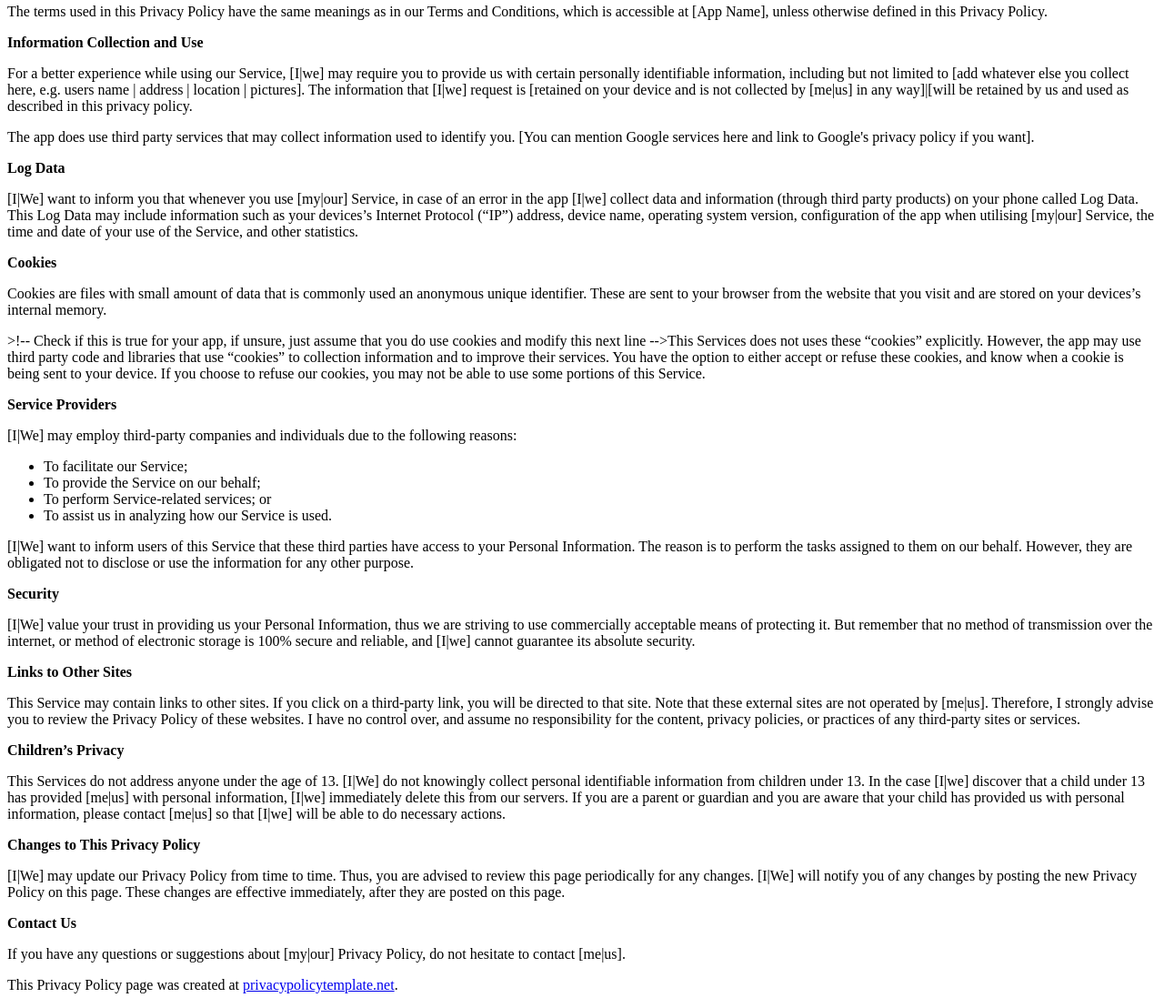
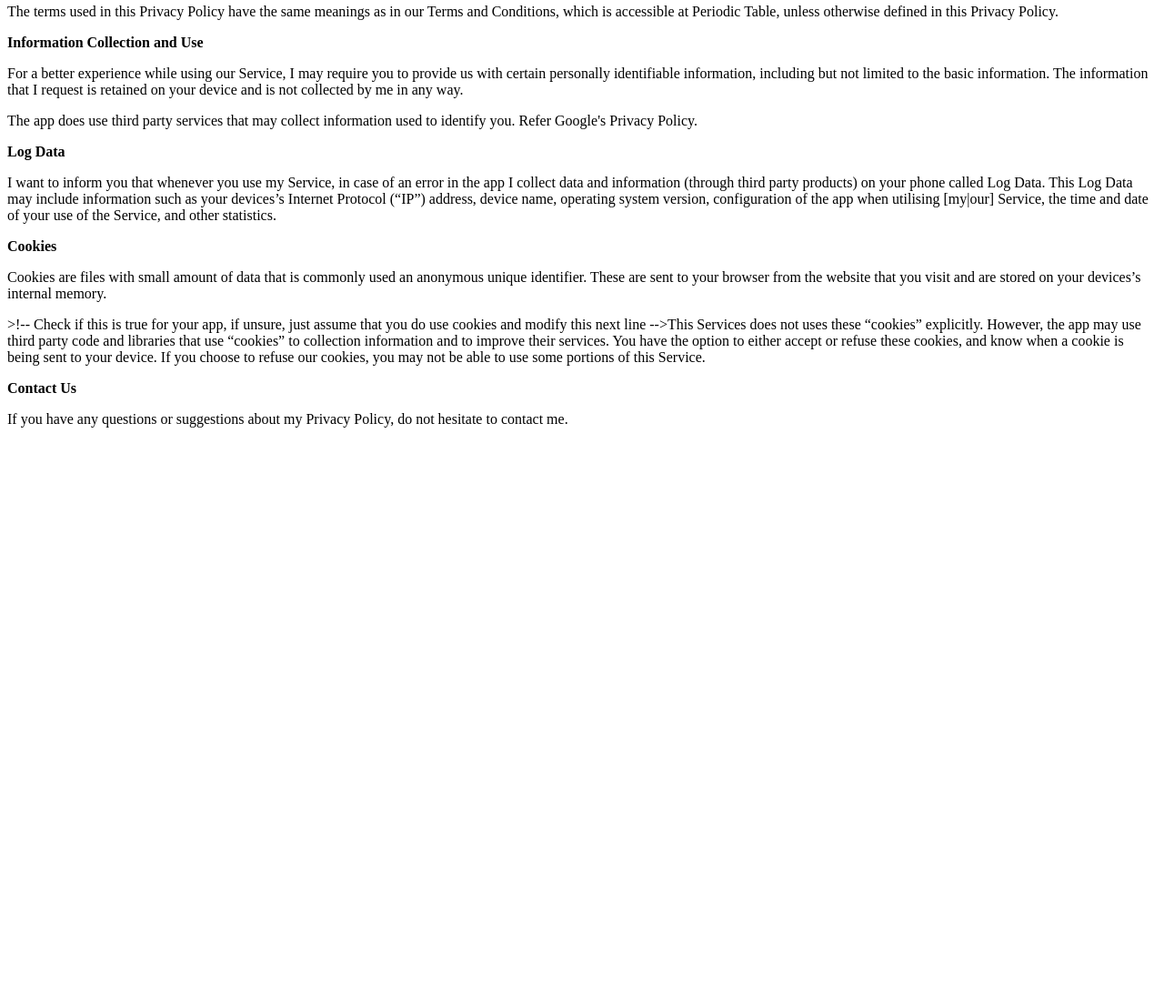
Before and after one commit to mehultandale/PeriodicTablePrivacyPolicy, a plain HTML site: page index.html in a window 1280 px wide. Shown: the part 171-1279 px from the top of the page at 91% size. After the commit the page ends 800 px from the top, so only its background shows below. Drawn offline with Linux system fonts and the light colour scheme.

Commit message:
> Add privacy policy

```diff
--- a/index.html
+++ b/index.html
@@ -10,17 +10,17 @@
     improving the Service. I will not use or share your information with anyone except as described
     in this Privacy Policy.</p>
 <p>The terms used in this Privacy Policy have the same meanings as in our Terms and Conditions,
-    which is accessible at [App Name], unless otherwise defined in this Privacy Policy.</p>
+    which is accessible at Periodic Table, unless otherwise defined in this Privacy Policy.</p>
 
 <p><strong>Information Collection and Use</strong></p>
-<p>For a better experience while using our Service, [I|we] may require you to provide us with certain
-    personally identifiable information, including but not limited to [add whatever else you collect here, e.g. users name | address | location | pictures].
-	The information that [I|we] request is [retained on your device and is not
-    collected by [me|us] in any way]|[will be retained by us and used as described in this privacy policy.</p>
-<p>The app does use third party services that may collect information used to identify you. [You can mention Google services here and link to Google's privacy policy if you want].
+<p>For a better experience while using our Service, I may require you to provide us with certain
+    personally identifiable information, including but not limited to the basic information.
+	The information that I request is retained on your device and is not
+    collected by me in any way.</p>
+<p>The app does use third party services that may collect information used to identify you. Refer Google's Privacy Policy.
 
 <p><strong>Log Data</strong></p>
-<p>[I|We] want to inform you that whenever you use [my|our] Service, in case of an error in the app [I|we] collect
+<p>I want to inform you that whenever you use my Service, in case of an error in the app I collect
     data and information (through third party products) on your phone called Log Data. This Log Data
     may include information such as your devices’s Internet Protocol (“IP”) address, device name,
     operating system version, configuration of the app when utilising [my|our] Service, the time and date
@@ -36,47 +36,8 @@
     to your device. If you choose to refuse our cookies, you may not be able to use some portions of
     this Service.</p>
 
-<p><strong>Service Providers</strong></p> <!-- This part need seem like it's not needed, but if you use any Google services, or any other third party libraries, chances are, you need this. -->
-<p>[I|We] may employ third-party companies and individuals due to the following reasons:</p>
-<ul>
-    <li>To facilitate our Service;</li>
-    <li>To provide the Service on our behalf;</li>
-    <li>To perform Service-related services; or</li>
-    <li>To assist us in analyzing how our Service is used.</li>
-</ul>
-<p>[I|We] want to inform users of this Service that these third parties have access to your Personal
-    Information. The reason is to perform the tasks assigned to them on our behalf. However, they
-    are obligated not to disclose or use the information for any other purpose.</p>
-
-<p><strong>Security</strong></p>
-<p>[I|We] value your trust in providing us your Personal Information, thus we are striving to use
-    commercially acceptable means of protecting it. But remember that no method of transmission over
-    the internet, or method of electronic storage is 100% secure and reliable, and [I|we] cannot
-    guarantee its absolute security.</p>
-
-<p><strong>Links to Other Sites</strong></p>
-<p>This Service may contain links to other sites. If you click on a third-party link, you will be
-    directed to that site. Note that these external sites are not operated by [me|us]. Therefore, I
-    strongly advise you to review the Privacy Policy of these websites. I have no control over, and
-    assume no responsibility for the content, privacy policies, or practices of any third-party
-    sites or services.</p>
-
-<p><strong>Children’s Privacy</strong></p>
-<p>This Services do not address anyone under the age of 13. [I|We] do not knowingly collect personal
-    identifiable information from children under 13. In the case [I|we] discover that a child under 13
-    has provided [me|us] with personal information, [I|we] immediately delete this from our servers. If you
-    are a parent or guardian and you are aware that your child has provided us with personal
-    information, please contact [me|us] so that [I|we] will be able to do necessary actions.</p>
-
-<p><strong>Changes to This Privacy Policy</strong></p>
-<p>[I|We] may update our Privacy Policy from time to time. Thus, you are advised to review this page
-    periodically for any changes. [I|We] will notify you of any changes by posting the new Privacy Policy
-    on this page. These changes are effective immediately, after they are posted on this page.</p>
-
 <p><strong>Contact Us</strong></p>
-<p>If you have any questions or suggestions about [my|our] Privacy Policy, do not hesitate to contact
-    [me|us].</p>
-<p>This Privacy Policy page was created at <a href="https://privacypolicytemplate.net"
-                                              target="_blank">privacypolicytemplate.net</a>.</p>
+<p>If you have any questions or suggestions about my Privacy Policy, do not hesitate to contact
+    me.</p>
 </body>
 </html>
```
